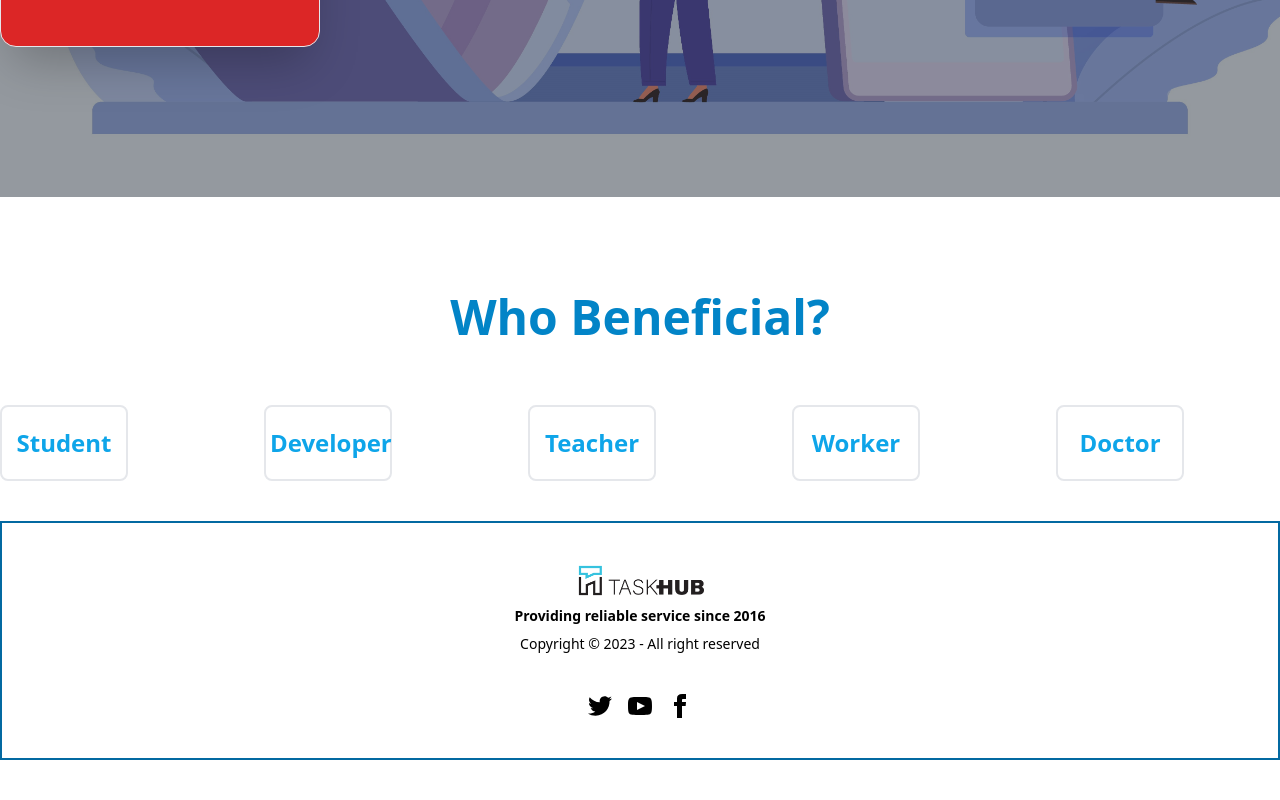
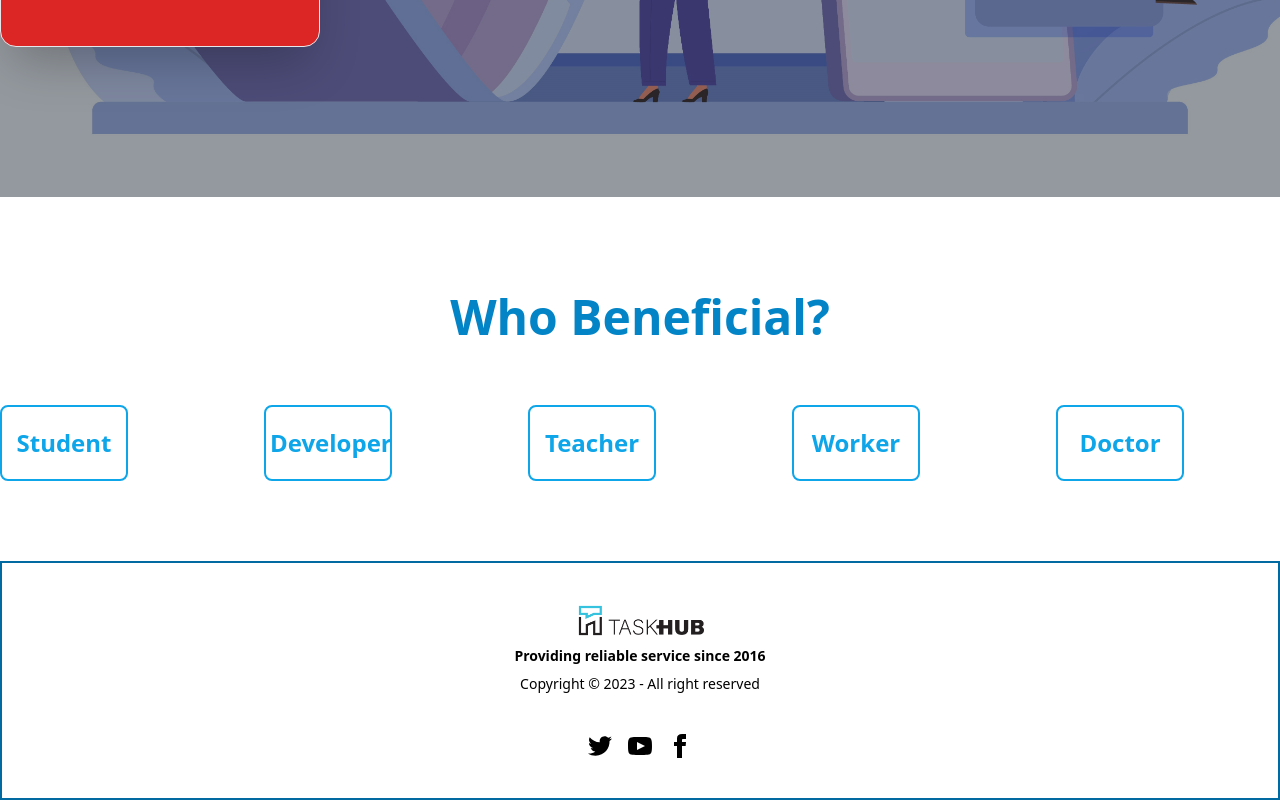
Before and after one commit to mdmasharafilhossain/Task-Management, a React (Vite) app: page / in a window 1280 px wide. Shown: the part 753-1553 px from the top of the page. Before the commit the page ends 1513 px from the top, so only its background shows below. Built offline with nearby package versions, Linux system fonts and the light colour scheme; no server answers.

Commit message:
Dynamic logo and name added

```diff
--- a/src/Components/Home/Beneficial/Beneficial.jsx
+++ b/src/Components/Home/Beneficial/Beneficial.jsx
@@ -2,14 +2,14 @@ import { AiOutlineCheck } from "react-icons/ai";
 
 const Beneficial = () => {
     return (
-        <div className="mt-20 mb-10 container mx-auto">
+        <div className="mt-20 mb-20 container mx-auto">
            <h1 className="text-5xl text-sky-600  text-center font-bold  mb-12 py-4">Who Beneficial?</h1>
            <div className="grid gap-10 grid-cols-2 md:grid-cols-3 lg:grid-cols-5">
-                 <h1 className="border-2 rounded-lg w-32 text-center text-2xl font-bold text-sky-500 p-5 px-1"><span></span>Student</h1>
-                 <h1 className="border-2 rounded-lg w-32 text-center text-2xl font-bold text-sky-500 p-5 px-1"><span></span>Developer</h1>
-                 <h1 className="border-2 rounded-lg w-32 text-center text-2xl font-bold text-sky-500 p-5 px-1"><span></span>Teacher</h1>
-                 <h1 className="border-2 rounded-lg w-32 text-center text-2xl font-bold text-sky-500 p-5 px-1"><span></span>Worker</h1>
-                 <h1 className="border-2 rounded-lg w-32 text-center text-2xl font-bold text-sky-500 p-5 px-1"><span></span>Doctor</h1>
+                 <h1 className="border-2 border-sky-500 rounded-lg w-32 text-center text-2xl font-bold text-sky-500 p-5 px-1"><span></span>Student</h1>
+                 <h1 className="border-2 border-sky-500 rounded-lg w-32 text-center text-2xl font-bold text-sky-500 p-5 px-1"><span></span>Developer</h1>
+                 <h1 className="border-2 border-sky-500 rounded-lg w-32 text-center text-2xl font-bold text-sky-500 p-5 px-1"><span></span>Teacher</h1>
+                 <h1 className="border-2 border-sky-500 rounded-lg w-32 text-center text-2xl font-bold text-sky-500 p-5 px-1"><span></span>Worker</h1>
+                 <h1 className="border-2 border-sky-500 rounded-lg w-32 text-center text-2xl font-bold text-sky-500 p-5 px-1"><span></span>Doctor</h1>
            </div>
         </div>
     );
--- a/src/Components/Home/Home/Home.jsx
+++ b/src/Components/Home/Home/Home.jsx
@@ -1,3 +1,4 @@
+import { useEffect } from "react";
 import Footer from "../../Footer/Footer";
 import ShowModal from "../../ShowModal/ShowModal";
 import Banner from "../Banner/Banner";
@@ -5,6 +6,9 @@ import Beneficial from "../Beneficial/Beneficial";
 
 
 const Home = () => {
+  useEffect(()=>{
+    document.title = "TaskHub | Home"
+  },[]);
     return (
         <div>
           <Banner></Banner>
```
